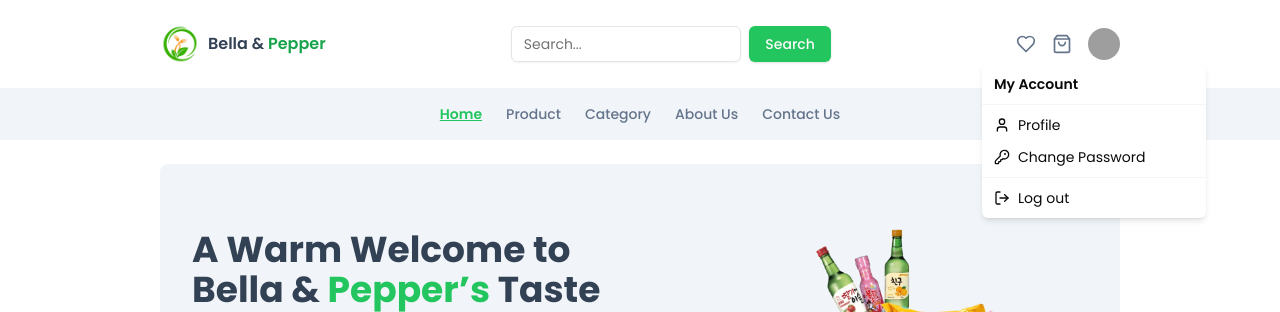
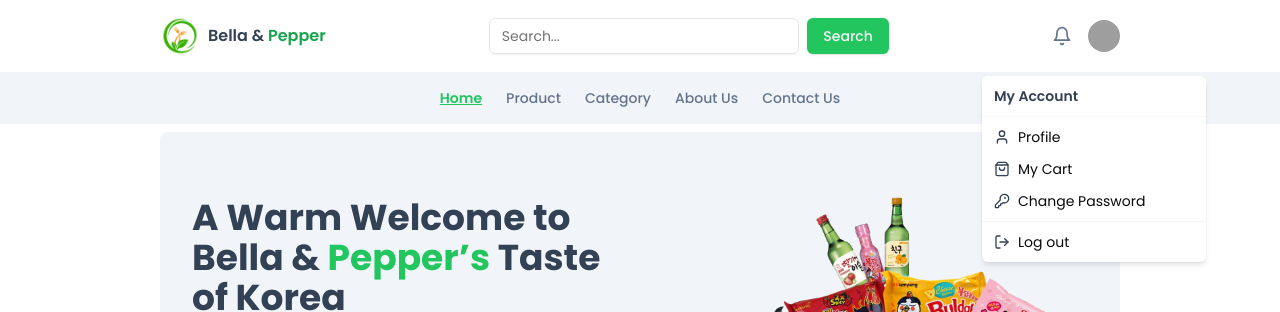
Before and after one commit to CedricManuel02/Bella-and-Pepper, a Next.js app: page / in a window 1280 px wide. Both pictures are taken after a click on the element 1104 px from the left and 44 px from the top of the page. Shown: the top 312 px of the page. Built offline with nearby package versions, Linux system fonts and the light colour scheme; grey boxes are pictures that could not be loaded.

Commit message:
Fix the font-size

```diff
--- a/src/app/components/NavigationBar.tsx
+++ b/src/app/components/NavigationBar.tsx
@@ -4,7 +4,15 @@
 import { useRouter } from "next/navigation";
 import { Input } from "@/components/ui/input";
 import { Button } from "@/components/ui/button";
-import { Heart, KeyRound, LogOut, ShoppingBag, User } from "lucide-react";
+import {
+  Bell,
+  Heart,
+  KeyRound,
+  LogOut,
+  Search,
+  ShoppingBag,
+  User,
+} from "lucide-react";
 import { Avatar, AvatarFallback, AvatarImage } from "@/components/ui/avatar";
 import {
   DropdownMenu,
@@ -24,16 +32,23 @@
     if (search !== "") return router.push(`/product/${search}`);
   };
   return (
-    <nav className="w-11/12 xl:w-9/12 m-auto flex items-center justify-between py-6">
+    <nav className="w-11/12 xl:w-9/12 m-auto flex items-center justify-between py-4">
       {/* Logo Section */}
       <Link href={"/"} className="flex items-center gap-2 cursor-pointer">
-        <Image src={logo} alt="Picture of the author" width={40} height={40} loading="lazy"/>
+        <Image
+          src={logo}
+          alt="Picture of the author"
+          width={40}
+          height={40}
+          loading="lazy"
+        />
         <h2 className="font-semibold text-slate-700 hidden md:block">
           Bella & <span className="text-green-600">Pepper</span>
         </h2>
       </Link>
       {/* Search Section */}
-      <div className="flex items-center gap-2 w-4/12">
+      <div className="hidden md:block w-5/12">
+        <div className="flex items-center gap-2 w-full">
           <Input
             type="text"
             placeholder="Search..."
@@ -48,15 +63,16 @@
             Search
           </Button>
         </div>
+      </div>
       {/* Icon Section */}
       <div className="flex items-center gap-4">
-        <Heart
+        <Search
           size={20}
-          className="text-slate-500 cursor-pointer hover:text-slate-700"
+          className="text-slate-500 cursor-pointer hover:text-slate-700 block md:hidden"
         />
-        <ShoppingBag
+        <Bell
           size={20}
-          className="text-slate-500 cursor-pointer hover:text-slate-700"
+          className="text-slate-500 cursor-pointer hover:text-slate-700 "
         />
         {/*This is the drop down menu */}
         <DropdownMenu>
@@ -68,20 +84,26 @@
             </Avatar>
           </DropdownMenuTrigger>
           {/*This is the drop down content */}
-          <DropdownMenuContent className="w-56 border-none shadow-md mr-5">
-            <DropdownMenuLabel>My Account</DropdownMenuLabel>
+          <DropdownMenuContent className="w-56 border-none shadow-md mt-5 mr-5">
+            <DropdownMenuLabel className="text-slate-700">
+              My Account
+            </DropdownMenuLabel>
             <DropdownMenuSeparator />
             <DropdownMenuItem>
-              <User className="mr-2 h-4 w-4" />
+              <User className="mr-2 h-4 w-4 text-slate-700" />
               <span>Profile</span>
             </DropdownMenuItem>
             <DropdownMenuItem>
-              <KeyRound className="mr-2 h-4 w-4" />
+              <ShoppingBag className="mr-2 h-4 w-4 text-slate-700" />
+              <span>My Cart</span>
+            </DropdownMenuItem>
+            <DropdownMenuItem>
+              <KeyRound className="mr-2 h-4 w-4 text-slate-700" />
               <span>Change Password</span>
             </DropdownMenuItem>
             <DropdownMenuSeparator />
             <DropdownMenuItem>
-              <LogOut className="mr-2 h-4 w-4" />
+              <LogOut className="mr-2 h-4 w-4 text-slate-700" />
               <span>Log out</span>
             </DropdownMenuItem>
           </DropdownMenuContent>
--- a/src/app/page.tsx
+++ b/src/app/page.tsx
@@ -5,7 +5,7 @@
 import ProductContainer from "./components/ProductContainer";
 export default function Home() {
   return (
-    <div className="w-11/12 xl:w-9/12 m-auto py-6 h-auto">
+    <div className="w-11/12 xl:w-9/12 m-auto py-2 h-auto">
       {/* This is the hero section */}
       <div className="bg-slate-100 px-8 py-14 h-auto rounded-lg flex items-center justify-between">
         {/* This is the hero description section */}
@@ -14,7 +14,7 @@
             A Warm Welcome to Bella &{" "}
             <span className="text-green-500">Pepper’s</span> Taste of Korea
           </h1>
-          <p className="text-slate-500 py-4 text-xs lg:text-sm">
+          <p className="text-slate-500 py-4 text-sm">
             Authentic Korean Beverages & Cuisine – Indulge in the Rich Flavors
             of Korea with Our Selection of Traditional Drinks, Savory Dishes,
             and Sweet Treats. From Refreshing Korean Teas to Classic Delicacies,
```
Lines whose indentation alone changed are shown as unchanged.
